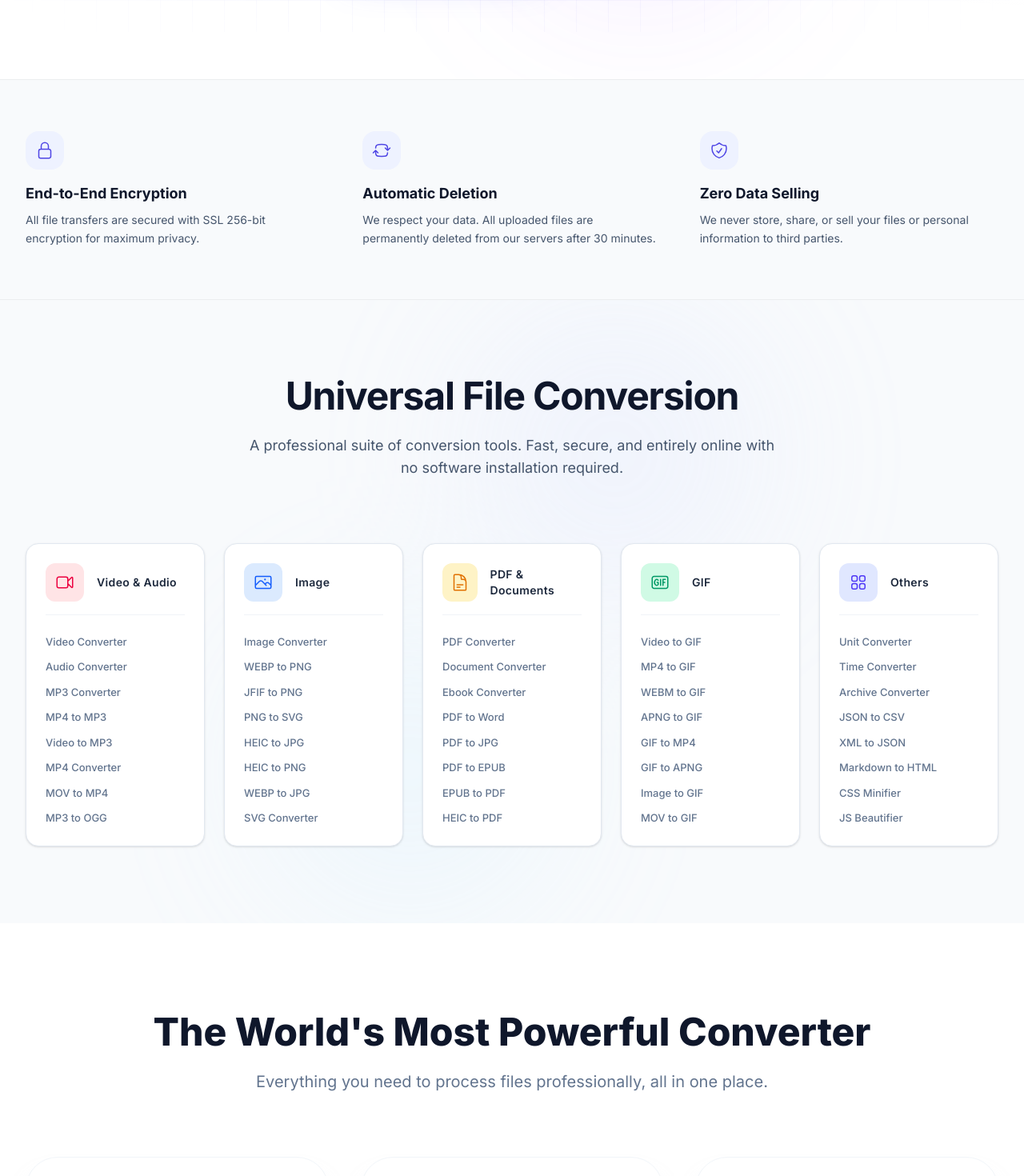
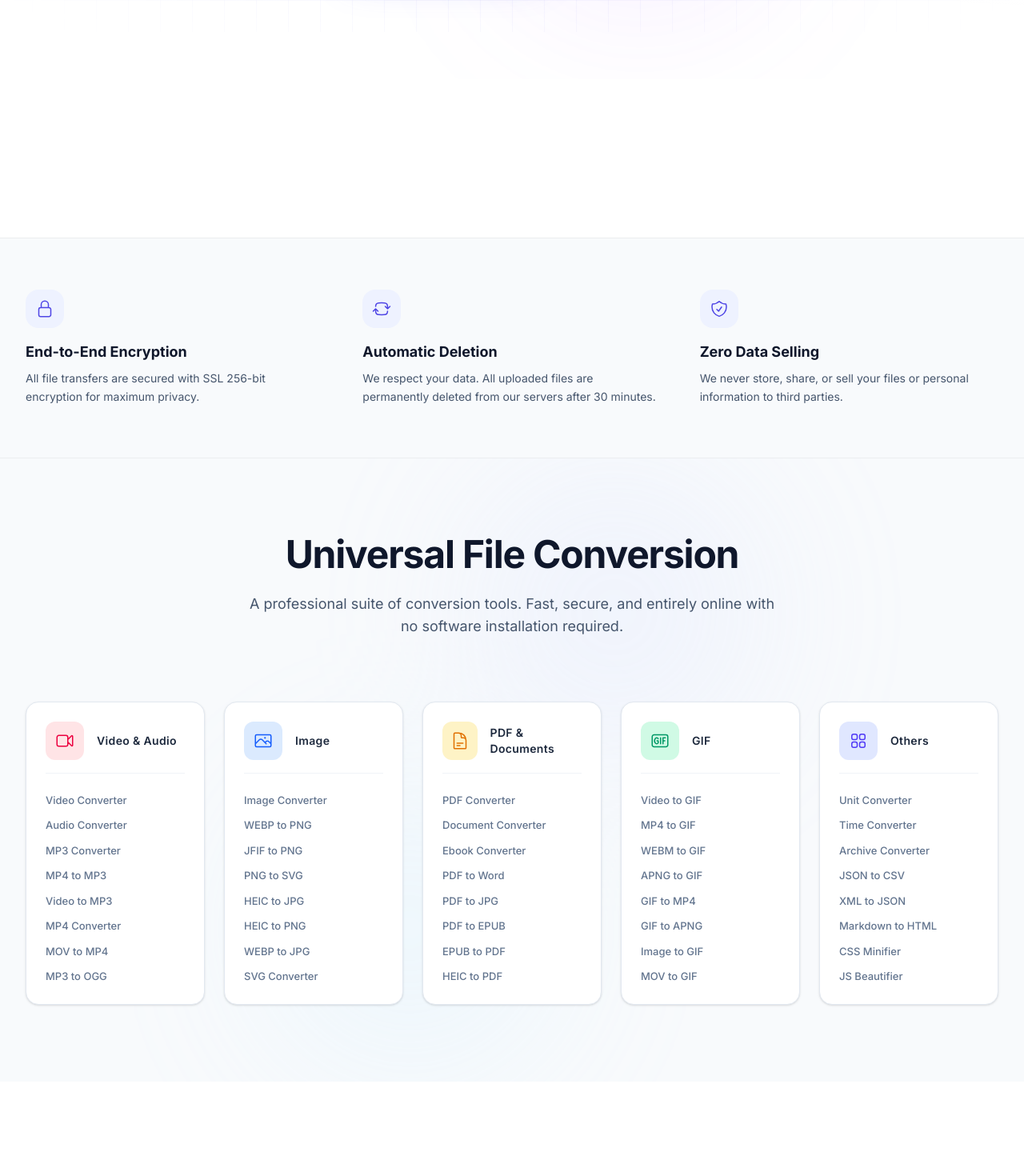
Before and after one commit to Dani-mughal/File-Converter, a React (Vite) app in the folder frontend/: page / in a window 1280 px wide. Shown: the part 760-2230 px from the top of the page at 80% size. Built offline with nearby package versions, Linux system fonts and the light colour scheme; no server answers.

Commit message:
feat: implement AdBanner component and integrate into HomePage and ConvertPage

```diff
--- /dev/null
+++ b/frontend/src/components/AdBanner.jsx
@@ -0,0 +1,26 @@
+import React, { useEffect } from 'react';
+
+const AdBanner = ({ slot, format = 'auto', responsive = 'true' }) => {
+  useEffect(() => {
+    try {
+      (window.adsbygoogle = window.adsbygoogle || []).push({});
+    } catch (e) {
+      console.error("AdSense error:", e);
+    }
+  }, []);
+
+  return (
+    <div className="ad-container my-8 flex justify-center overflow-hidden rounded-xl border border-white/5 bg-white/5 p-4 backdrop-blur-sm">
+      <ins
+        className="adsbygoogle"
+        style={{ display: 'block', minWidth: '300px', minHeight: '100px' }}
+        data-ad-client="ca-pub-XXXXXXXXXXXXXXXX"
+        data-ad-slot={slot || "XXXXXXXXXX"}
+        data-ad-format={format}
+        data-full-width-responsive={responsive}
+      />
+    </div>
+  );
+};
+
+export default AdBanner;
--- a/frontend/src/pages/ConvertPage.jsx
+++ b/frontend/src/pages/ConvertPage.jsx
@@ -11,6 +11,7 @@ import ProgressBar from '../components/ProgressBar';
 import ResultDownload from '../components/ResultDownload';
 import FileHistoryPanel from '../components/FileHistoryPanel';
 import SecurityFeatures from '../components/SecurityFeatures';
+import AdBanner from '../components/AdBanner';
 
 const STEPS = {
   UPLOAD: 'upload',
@@ -290,6 +291,9 @@ export default function ConvertPage() {
               onRemove={removeEntry}
             />
           )}
+
+          {/* Page Ad */}
+          <AdBanner slot="ZZZZZZZZZZ" />
         </div>
       </div>
     </div>
--- a/frontend/src/pages/HomePage.jsx
+++ b/frontend/src/pages/HomePage.jsx
@@ -11,6 +11,7 @@ import {
   HiOutlineArchiveBox
 } from 'react-icons/hi2';
 import ConversionGrid from '../components/ConversionGrid';
+import AdBanner from '../components/AdBanner';
 
 const FEATURES = [
   {
@@ -178,6 +179,11 @@ export default function HomePage() {
         </div>
       </section>
 
+      {/* Hero Ad */}
+      <div className="max-w-7xl mx-auto px-4 sm:px-6 lg:px-8">
+        <AdBanner slot="XXXXXXXXXX" />
+      </div>
+
       {/* Trust Section */}
       <section className={`py-16 ${darkMode ? 'bg-slate-900/30' : 'bg-slate-100/50'} border-y ${darkMode ? 'border-white/5' : 'border-black/5'}`}>
         <div className="max-w-7xl mx-auto px-4 sm:px-6 lg:px-8">
@@ -206,6 +212,11 @@ export default function HomePage() {
 
       {/* Conversion Grid Component */}
       <ConversionGrid />
+
+      {/* Middle Ad */}
+      <div className="max-w-7xl mx-auto px-4 sm:px-6 lg:px-8">
+        <AdBanner slot="YYYYYYYYYY" />
+      </div>
 
       {/* Features Section */}
       <section className={`py-28 ${darkMode ? 'bg-slate-950' : 'bg-white'}`}>
```
